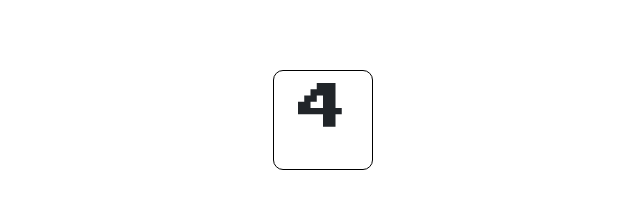
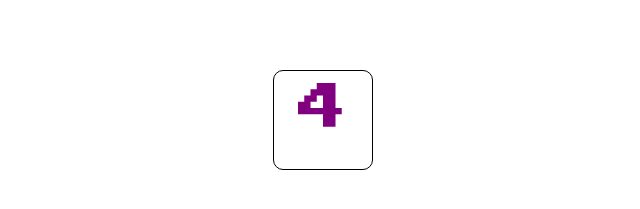
Before and after one commit to hdamber/Dicey-Business-, a plain HTML site: page index.html in a window 1280 px wide. Both pictures are taken after a click on the button "Add die". Shown: the part 163-372 px from the top of the page, 317-957 px from the left. Drawn offline with nearby package versions, Linux system fonts and the light colour scheme.

Commit message:
finished

```diff
--- a/scripts.js
+++ b/scripts.js
@@ -6,6 +6,7 @@ let btnS = document.getElementById('buttonSum');
 document.body.appendChild(container);
 let counter = 0;
 let diceArr = []
+
 
 class Die {
     constructor(value) {
@@ -16,7 +17,7 @@ class Die {
         this.roll()
         diceArr.push(this)
         container.appendChild(this.div);
-        this.div.addEventListener('click', () => this.roll());
+        this.div.addEventListener('click', () => this.roll());  //click on die rolls only that die
     }
 
     roll() {
@@ -25,10 +26,11 @@ class Die {
         this.div.innerHTML = this.value
     }
 
+
+
 }
 
-
-buttonAdd.addEventListener('click', function () {
+btnA.addEventListener('click', function () {
     new Die();
     counter++
 })
--- a/styles.css
+++ b/styles.css
@@ -9,8 +9,10 @@
     justify-content: center;
     font-family: 'Press Start 2P', cursive;
     font-size: 50px;
+    color: purple;
 
 }
+
 
 .container {
     display: flex;
@@ -18,7 +20,6 @@
     flex-wrap: wrap;
     padding: 4em;
     justify-content: center;
-    text-align: center;
 
 }
 
```
